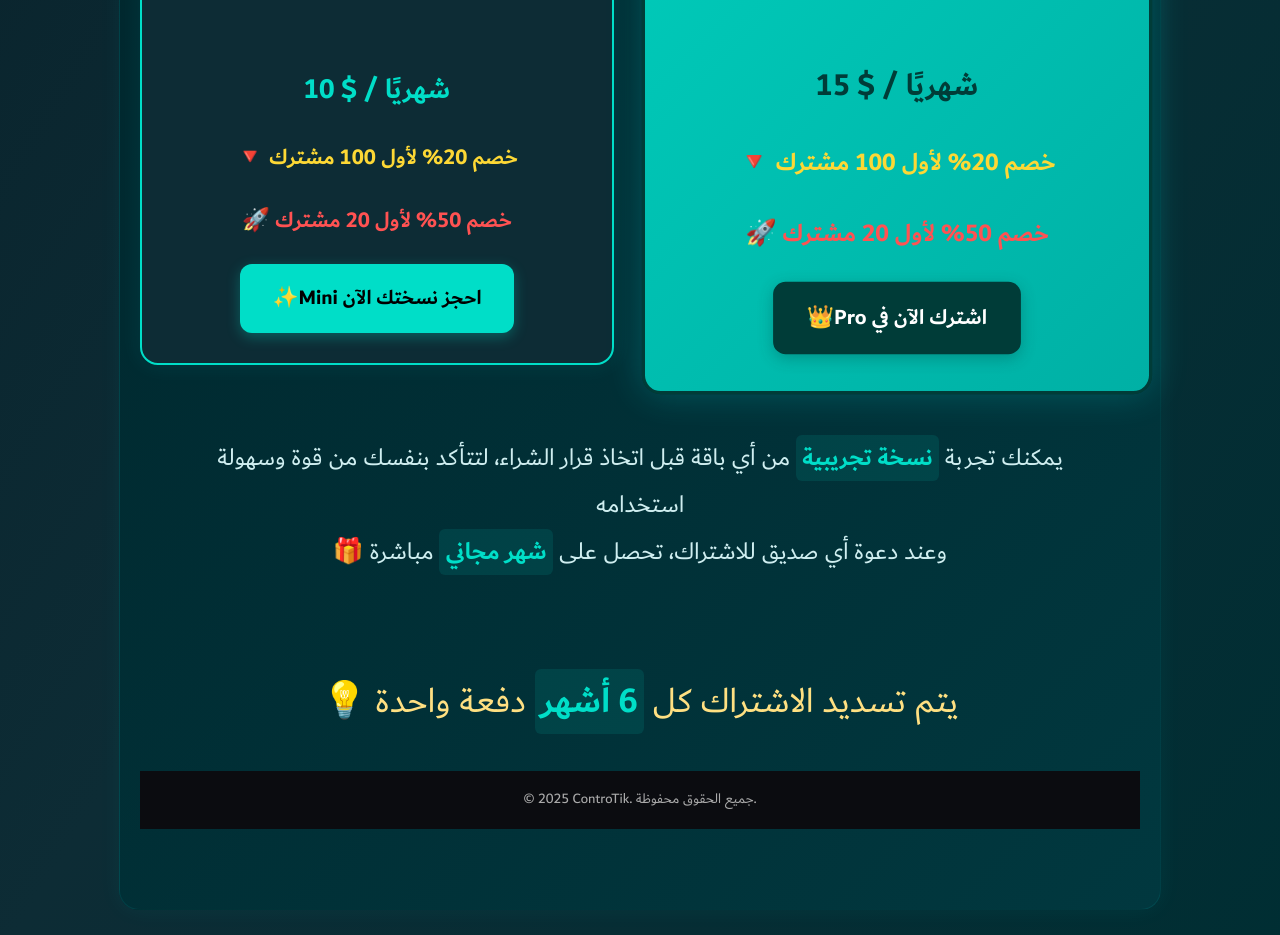
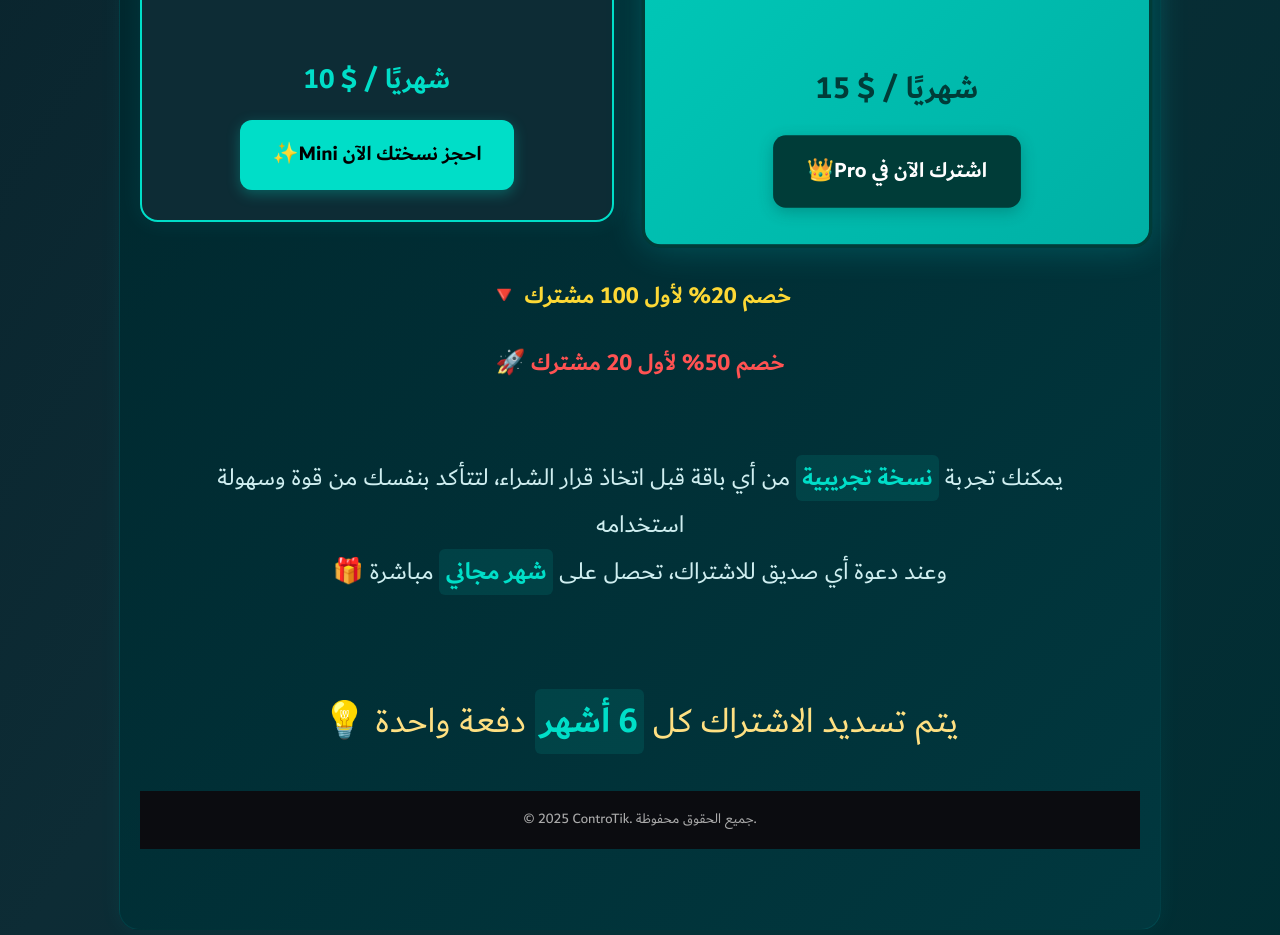
Before and after one commit to BilalAljaddoua/Contro-Tik, a plain HTML site: page plans.html in a window 1280 px wide. Shown: the part 1100-2035 px from the top of the page. Drawn offline with Linux system fonts and the light colour scheme.

Commit message:
963982021127

```diff
--- a/plans.html
+++ b/plans.html
@@ -44,8 +44,6 @@
                 </div>
                 <div style="margin-top: 35px;">
                     <p style="font-size: 1.8em; color: #00dec8; font-weight: bold; margin: 15px 0;"> 10 $ / شهريًا</p>
-                    <p style="font-size: 1.4em; color: #fdd835; font-weight: bold;">🔻 خصم 20% لأول 100 مشترك</p>
-                    <p style="font-size: 1.4em; color: #ff5252; font-weight: bold;">🚀 خصم 50% لأول 20 مشترك</p>
                     <!-- زر باقة Mini -->
                     <a href="https://wa.me/963982021127?text=مرحباً، أود الاشتراك في باقة Mini من ControTik. كيف أبدأ؟"
                         target="_blank" style="
@@ -97,8 +95,6 @@
                 </div>
                 <div style="margin-top: 35px;">
                     <p style="font-size: 1.9em; color: #003c38; font-weight: bold; margin: 15px 0;"> 15 $ / شهريًا</p>
-                    <p style="font-size: 1.5em; color: #fdd835; font-weight: bold;">🔻 خصم 20% لأول 100 مشترك</p>
-                    <p style="font-size: 1.5em; color: #ff5252; font-weight: bold;">🚀 خصم 50% لأول 20 مشترك</p>
                     <a href="https://wa.me/963982021127?text=مرحباً، أود الاشتراك في باقة Pro من ControTik. ما الخطوات التالية؟"
                         target="_blank" style="
      display: inline-block;
@@ -119,7 +115,9 @@
                 </div>
             </div>
         </div>
-
+        <br>
+        <p style="font-size: 1.5em; color: #fdd835; font-weight: bold;">🔻 خصم 20% لأول 100 مشترك</p>
+        <p style="font-size: 1.5em; color: #ff5252; font-weight: bold;">🚀 خصم 50% لأول 20 مشترك</p>
         <p
             style="margin-top: 70px; font-size: 1.55em; color: #cfeef0; max-width: 900px; margin-inline: auto; line-height: 1.9;">
             يمكنك تجربة <strong style="color:#00dec8; font-weight: bold;">نسخة تجريبية</strong> من أي باقة قبل اتخاذ
```
